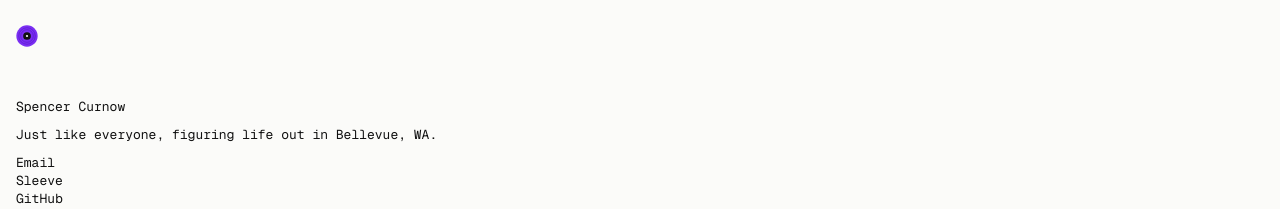
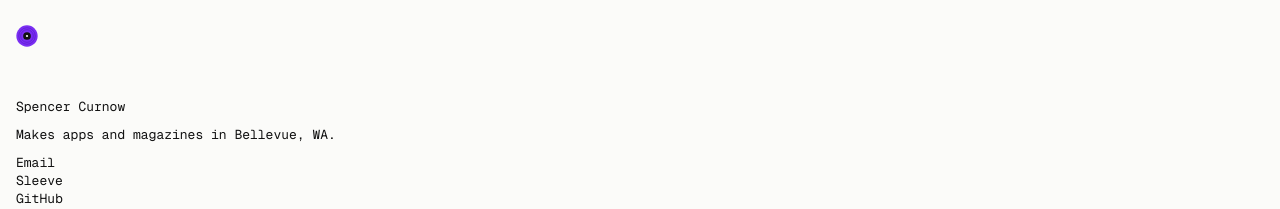
Before and after one commit to Schmenkie/personal-website, a Next.js app: page / in a window 1280 px wide. Shown: the top 209 px of the page. Built offline with nearby package versions, Linux system fonts and the light colour scheme; no server answers; the database is empty.

Commit message:
Revert "Use Spencer's own one-line bio"
This reverts commit f25443e8acd572c4487876a7b83dc79f733bc79b.

```diff
--- a/src/app/layout.tsx
+++ b/src/app/layout.tsx
@@ -25,10 +25,10 @@ const jakarta = Plus_Jakarta_Sans({
 export const metadata: Metadata = {
   metadataBase: new URL("https://spencercurnow.com"),
   title: "Spencer Curnow",
-  description: "Spencer Curnow, figuring life out in Bellevue, WA. Work: Sleeve, Yurr Magazine, Schmenk Golf.",
+  description: "Spencer Curnow makes apps and magazines in Bellevue, WA: Sleeve, Yurr Magazine, Schmenk Golf.",
   openGraph: {
     title: "Spencer Curnow",
-    description: "Just like everyone, figuring life out in Bellevue, WA.",
+    description: "Makes apps and magazines in Bellevue, WA.",
     type: "website",
   },
 };
--- a/src/components/minimal/links.tsx
+++ b/src/components/minimal/links.tsx
@@ -6,4 +6,4 @@ export const LINKS = [
   { label: "Resume", href: "/resume" },
 ];
 
-export const ONE_LINE = "Just like everyone, figuring life out in Bellevue, WA.";
+export const ONE_LINE = "Makes apps and magazines in Bellevue, WA.";
```
Also changed, not shown: 1 other file (tests, documents, lock files or other folders).
